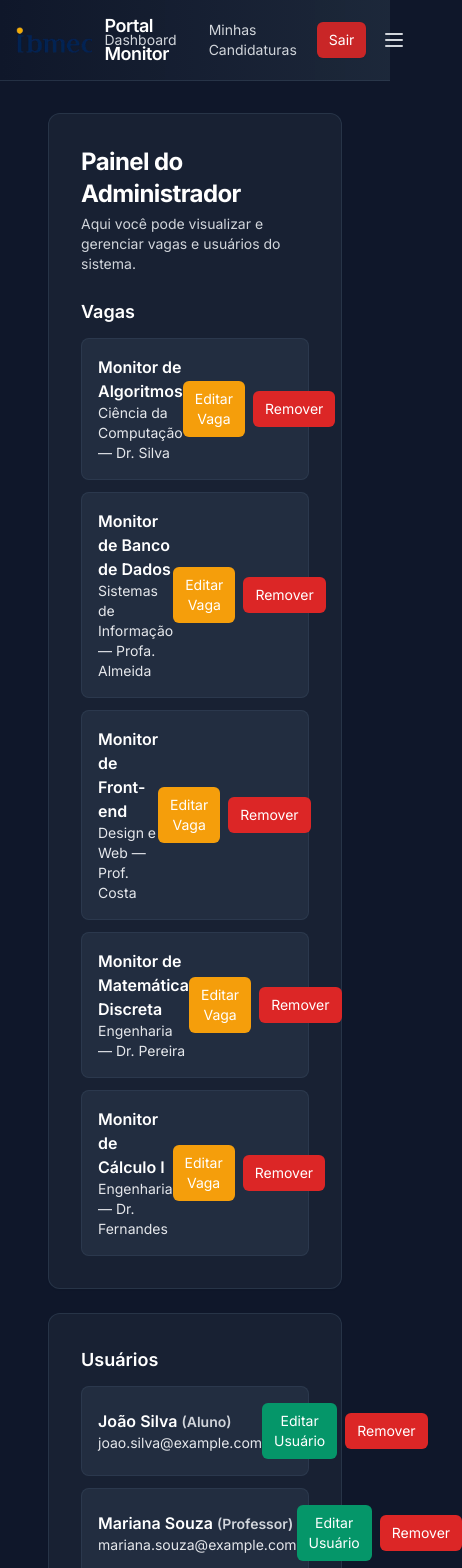
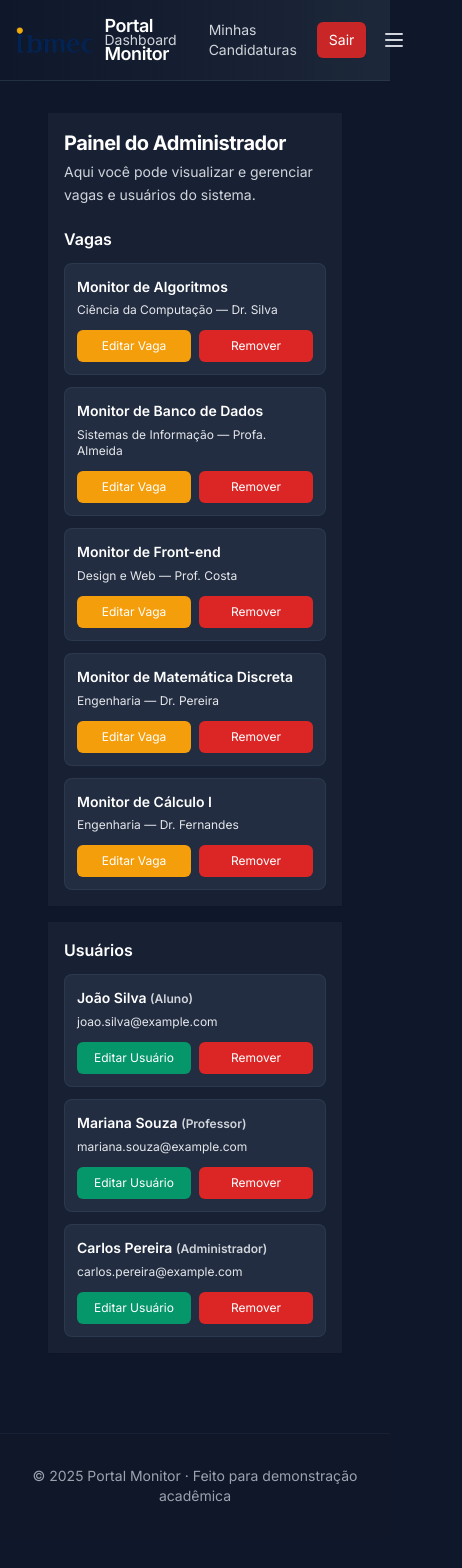
Before and after one commit to Projetos-de-Extensao/PFE_25.2_8002_III, a React (Vite) app in the folder portal-monitor/: page /admin in a window 390 px wide. Shown: the top 1568 px of the page, 462 px wide, since content can reach past the window. After the commit the page ends 1538 px from the top, so only its background shows below. Built offline with nearby package versions, Linux system fonts and the light colour scheme; the HTML template or start-up script is replaced by a standard one.

Commit message:
os bugs n acabam, estou ficando louco

```diff
--- a/portal-monitor/src/pages/AdministratorDashboard.jsx
+++ b/portal-monitor/src/pages/AdministratorDashboard.jsx
@@ -34,41 +34,41 @@ export default function AdministratorDashboard(){
 
   return (
     <PageContainer>
-      <div className="w-full max-w-6xl mx-auto space-y-6">
-        <div className="rounded-xl border border-slate-700/60 bg-slate-800/60 p-8 shadow-sm">
-          <h1 className="text-2xl font-bold text-white mb-1 tracking-tight">Painel do Administrador</h1>
-          <p className="text-sm text-gray-300 mb-6">Aqui você pode visualizar e gerenciar vagas e usuários do sistema.</p>
+      <div className="w-full max-w-none md:max-w-6xl mx-auto space-y-4 sm:space-y-6">
+        <div className="rounded-none md:rounded-xl border-0 md:border border-slate-700/60 bg-slate-800/60 p-4 sm:p-6 md:p-8 shadow-sm">
+          <h1 className="text-xl sm:text-2xl font-bold text-white mb-1 sm:mb-2 tracking-tight">Painel do Administrador</h1>
+          <p className="text-sm text-gray-300 mb-5 sm:mb-6 leading-relaxed">Aqui você pode visualizar e gerenciar vagas e usuários do sistema.</p>
 
-          <h2 className="text-lg font-semibold text-white mb-3">Vagas</h2>
+          <h2 className="text-base sm:text-lg font-semibold text-white mb-3">Vagas</h2>
           <div className="space-y-3">
             {mockVagas.map(vaga => (
-              <div key={vaga.id} className="rounded-lg border border-slate-700/60 bg-slate-700/40 p-4 flex items-center justify-between">
-                <div>
-                  <div className="text-white font-semibold">{vaga.titulo}</div>
-                  <div className="text-sm text-gray-200">{vaga.curso} — {vaga.professor}</div>
+              <div key={vaga.id} className="rounded-lg border border-slate-700/60 bg-slate-700/40 p-3 sm:p-4 flex flex-col sm:flex-row items-start sm:items-center justify-between gap-3">
+                <div className="flex-1">
+                  <div className="text-white font-semibold text-sm sm:text-base leading-relaxed">{vaga.titulo}</div>
+                  <div className="text-xs sm:text-sm text-gray-200 mt-1">{vaga.curso} — {vaga.professor}</div>
                 </div>
-                <div className="flex items-center gap-2">
-                  <button onClick={() => handleEditVaga(vaga.id)} className="bg-amber-500 hover:bg-amber-400 text-white px-3 py-2 rounded-md text-sm">Editar Vaga</button>
-                  <button onClick={() => handleRemoveVaga(vaga.id)} className="bg-red-600 hover:bg-red-500 text-white px-3 py-2 rounded-md text-sm">Remover</button>
+                <div className="flex items-center gap-2 w-full sm:w-auto flex-wrap sm:flex-nowrap">
+                  <button onClick={() => handleEditVaga(vaga.id)} className="bg-amber-500 hover:bg-amber-400 text-white px-3 py-2 rounded-md text-xs sm:text-sm flex-1 sm:flex-none whitespace-nowrap">Editar Vaga</button>
+                  <button onClick={() => handleRemoveVaga(vaga.id)} className="bg-red-600 hover:bg-red-500 text-white px-3 py-2 rounded-md text-xs sm:text-sm flex-1 sm:flex-none">Remover</button>
                 </div>
               </div>
             ))}
           </div>
         </div>
 
-        <div className="rounded-xl border border-slate-700/60 bg-slate-800/60 p-8 shadow-sm">
-          <h2 className="text-lg font-semibold text-white mb-3">Usuários</h2>
+        <div className="rounded-none md:rounded-xl border-0 md:border border-slate-700/60 bg-slate-800/60 p-4 sm:p-6 md:p-8 shadow-sm">
+          <h2 className="text-base sm:text-lg font-semibold text-white mb-3">Usuários</h2>
 
           <div className="space-y-3">
             {mockUsers.map(user => (
-              <div key={user.id} className="rounded-lg border border-slate-700/60 bg-slate-700/40 p-4 flex items-center justify-between">
-                <div>
-                  <div className="text-white font-semibold">{user.name} <span className="text-sm text-gray-300">({user.role})</span></div>
-                  <div className="text-sm text-gray-200">{user.email}</div>
+              <div key={user.id} className="rounded-lg border border-slate-700/60 bg-slate-700/40 p-3 sm:p-4 flex flex-col sm:flex-row items-start sm:items-center justify-between gap-3">
+                <div className="flex-1">
+                  <div className="text-white font-semibold text-sm sm:text-base leading-relaxed">{user.name} <span className="text-xs sm:text-sm text-gray-300">({user.role})</span></div>
+                  <div className="text-xs sm:text-sm text-gray-200 mt-1 break-words">{user.email}</div>
                 </div>
-                <div className="flex items-center gap-2">
-                  <button onClick={() => handleEditUser(user.id)} className="bg-emerald-600 hover:bg-emerald-500 text-white px-3 py-2 rounded-md text-sm">Editar Usuário</button>
-                  <button onClick={() => handleRemoveUser(user.id)} className="bg-red-600 hover:bg-red-500 text-white px-3 py-2 rounded-md text-sm">Remover</button>
+                <div className="flex items-center gap-2 w-full sm:w-auto flex-wrap sm:flex-nowrap">
+                  <button onClick={() => handleEditUser(user.id)} className="bg-emerald-600 hover:bg-emerald-500 text-white px-3 py-2 rounded-md text-xs sm:text-sm flex-1 sm:flex-none whitespace-nowrap">Editar Usuário</button>
+                  <button onClick={() => handleRemoveUser(user.id)} className="bg-red-600 hover:bg-red-500 text-white px-3 py-2 rounded-md text-xs sm:text-sm flex-1 sm:flex-none">Remover</button>
                 </div>
               </div>
             ))}
```
